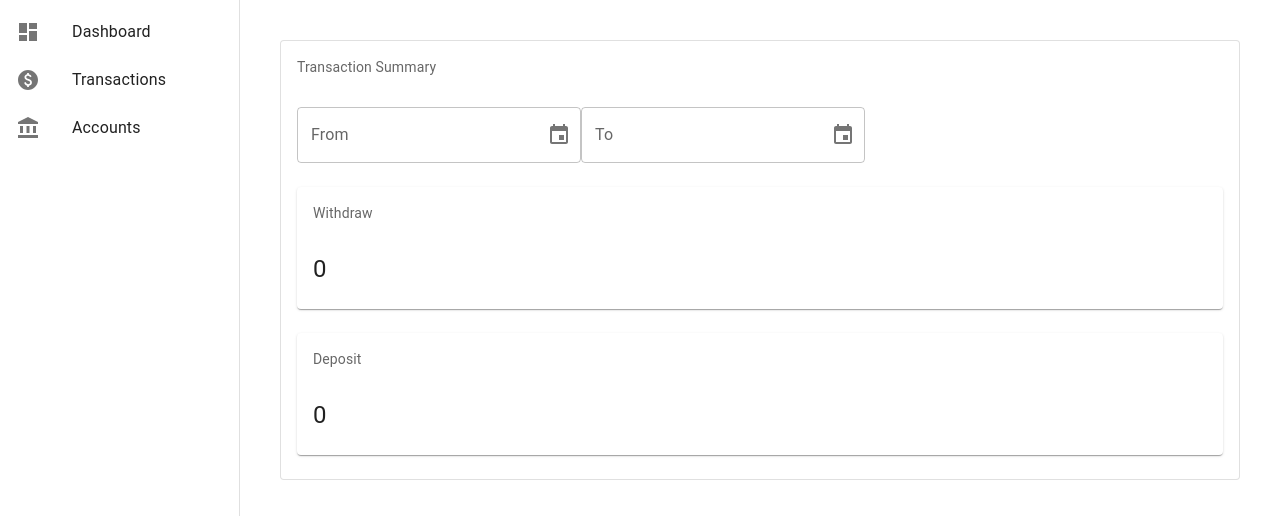
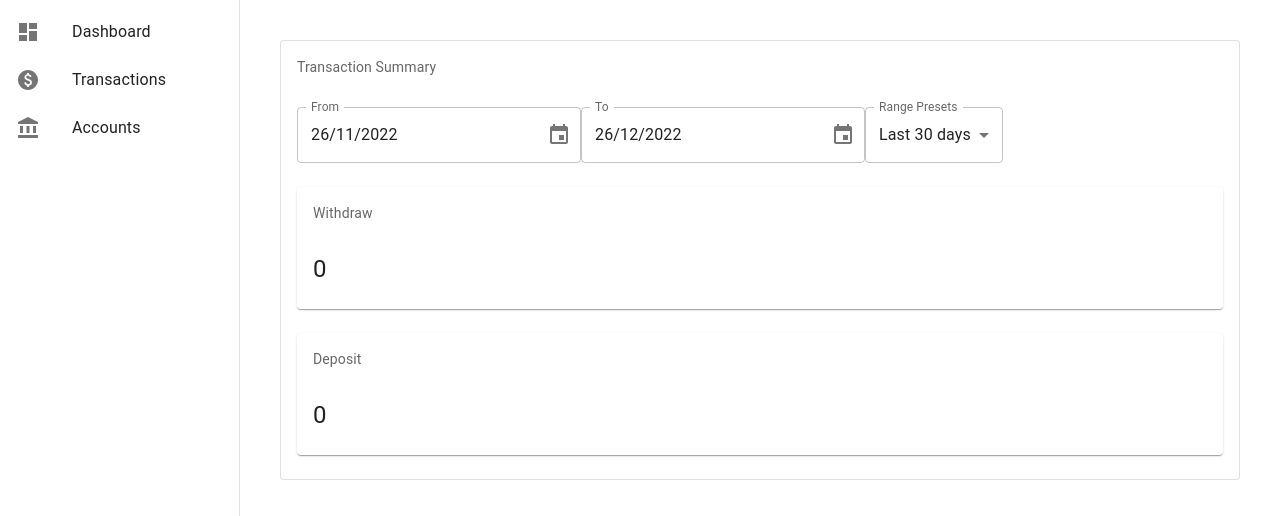
Before and after one commit to ahmedsadman/monee, a React (Create React App) app in the folder monee-client/: page / in a window 1280 px wide. Shown: the top 516 px of the page. Built offline with nearby package versions, Linux system fonts and the light colour scheme; no server answers.

Commit message:
date presets for ease

```diff
--- a/monee-client/src/Dashboard/TransactionSummary/DateRangePicker.tsx
+++ b/monee-client/src/Dashboard/TransactionSummary/DateRangePicker.tsx
@@ -1,4 +1,3 @@
-import { useState } from "react";
 import { AdapterMoment } from "@mui/x-date-pickers/AdapterMoment";
 import { LocalizationProvider } from "@mui/x-date-pickers/LocalizationProvider";
 import { DesktopDatePicker } from "@mui/x-date-pickers";
@@ -10,10 +9,7 @@ function DateRangePicker(props: DateRangePickerProps) {
   const { onChange, startValue, endValue } = props;
 
   return (
-    <LocalizationProvider
-      dateAdapter={AdapterMoment}
-      localeText={{ start: "Check-in", end: "Check-out" }}
-    >
+    <LocalizationProvider dateAdapter={AdapterMoment}>
       <DesktopDatePicker
         label="From"
         inputFormat="DD/MM/YYYY"
--- a/monee-client/src/Dashboard/TransactionSummary/index.tsx
+++ b/monee-client/src/Dashboard/TransactionSummary/index.tsx
@@ -1,6 +1,15 @@
-import { useState } from "react";
-import { Card, CardContent, Typography } from "@mui/material";
-import { Moment } from "moment";
+import { useState, useEffect } from "react";
+import {
+  Card,
+  CardContent,
+  Typography,
+  Select,
+  MenuItem,
+  FormControl,
+  InputLabel,
+} from "@mui/material";
+import { SelectChangeEvent } from "@mui/material/Select";
+import moment, { Moment } from "moment";
 import DateRangePicker from "./DateRangePicker";
 import useTransactionStatistics from "../../data-hooks/useTransactionStatistics";
 import { formatMoneyAmount } from "../../common/utils";
@@ -8,6 +17,7 @@ import { formatMoneyAmount } from "../../common/utils";
 function TransactionSummary() {
   const [startDate, setStartDate] = useState<Moment | null>(null);
   const [endDate, setEndDate] = useState<Moment | null>(null);
+  const [rangePreset, setRangePreset] = useState<string>("30");
   const { statistics } = useTransactionStatistics(startDate, endDate);
 
   const handleDateRangeChange = (
@@ -16,7 +26,24 @@ function TransactionSummary() {
   ) => {
     setStartDate(startDate);
     setEndDate(endDate);
+    setRangePreset("_custom");
   };
+
+  const syncDatePickerWithPreset = () => {
+    if (rangePreset === "_custom") {
+      return;
+    }
+
+    const today = moment();
+    const lastXDays = moment().subtract(Number(rangePreset), "day");
+
+    setStartDate(lastXDays);
+    setEndDate(today);
+  };
+
+  useEffect(() => {
+    syncDatePickerWithPreset();
+  }, [rangePreset]);
 
   return (
     <Card variant="outlined">
@@ -33,6 +60,20 @@ function TransactionSummary() {
           startValue={startDate}
           endValue={endDate}
         />
+        <FormControl>
+          <InputLabel id="demo-simple-select-label">Range Presets</InputLabel>
+          <Select
+            labelId="demo-simple-select-label"
+            id="demo-simple-select"
+            value={rangePreset.toString()}
+            label="Range Presets"
+            onChange={(e: SelectChangeEvent) => setRangePreset(e.target.value)}
+          >
+            <MenuItem value="30">Last 30 days</MenuItem>
+            <MenuItem value="60">Last 60 days</MenuItem>
+            <MenuItem value="_custom">Custom</MenuItem>
+          </Select>
+        </FormControl>
         <Card sx={{ mt: 3 }}>
           <CardContent>
             <Typography
```
